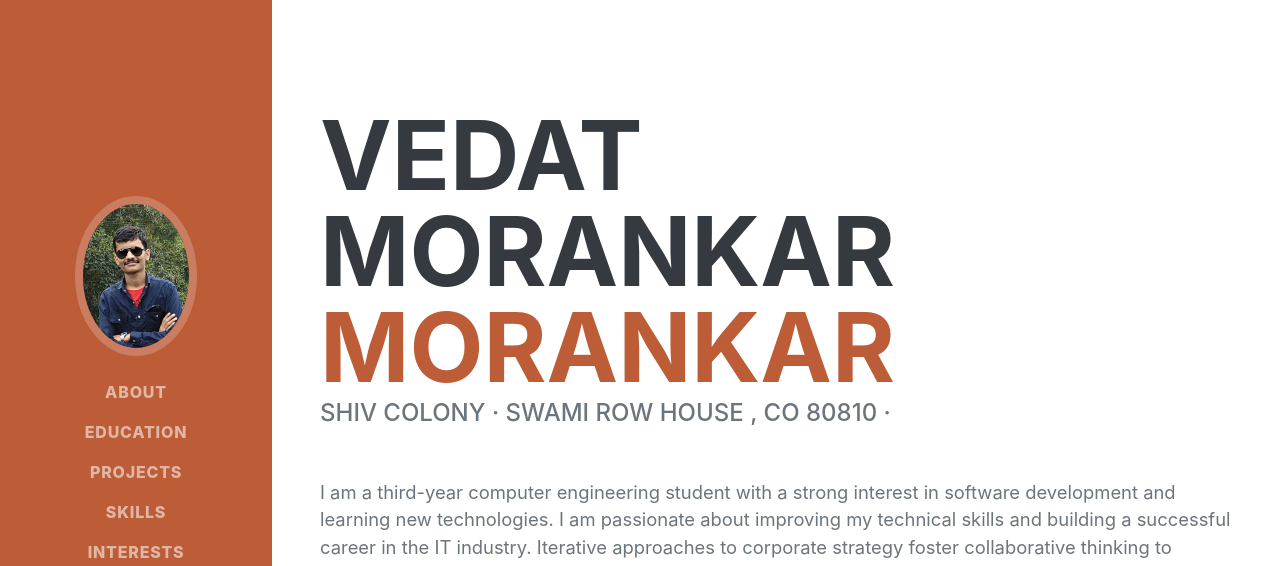
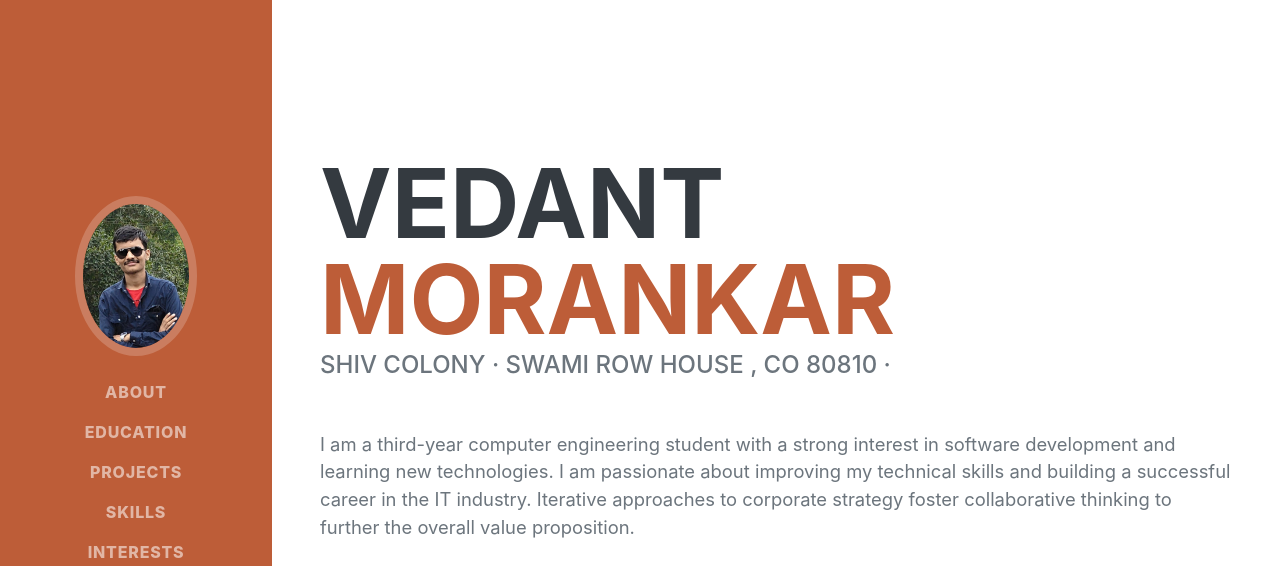
Before and after one commit to vedantmorankar24/Portfolio, a plain HTML site: page index.html in a window 1280 px wide. Shown: the top 566 px of the page. Drawn offline with nearby package versions, Linux system fonts and the light colour scheme; a web font is replaced by a local one.

Commit message:
Change First Name

```diff
--- a/index.html
+++ b/index.html
@@ -46,7 +46,7 @@
         <section class="resume-section" id="about">
             <div class="resume-section-content">
                 <h1 class="mb-0">
-                    vedat morankar
+                    Vedant
                     <span class="text-primary">Morankar</span>
                 </h1>
                 <div class="subheading mb-5">
```
